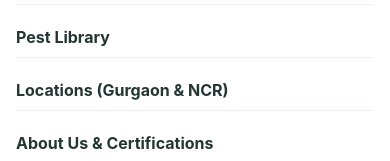
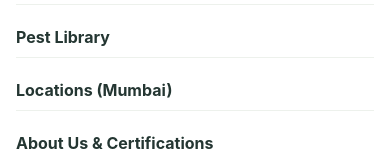
Before and after one commit to abhisheksrivastav-262/Essar-Pest-control-services-, a Next.js app: page / in a window 390 px wide. Both pictures are taken after a click on the button 354 px from the left and 40 px from the top of the page. Shown: the part 213-374 px from the top of the page. Built offline with nearby package versions, Linux system fonts and the light colour scheme.

Commit message:
Update sidebar location to Mumbai

```diff
--- a/src/components/Header.tsx
+++ b/src/components/Header.tsx
@@ -205,7 +205,7 @@ export const Header: React.FC = () => {
               onClick={() => setMobileMenuOpen(false)}
               className="block font-bold text-slate-800 py-2 border-b border-slate-100"
             >
-              Locations (Gurgaon & NCR)
+              Locations (Mumbai)
             </Link>
 
             <Link
```
